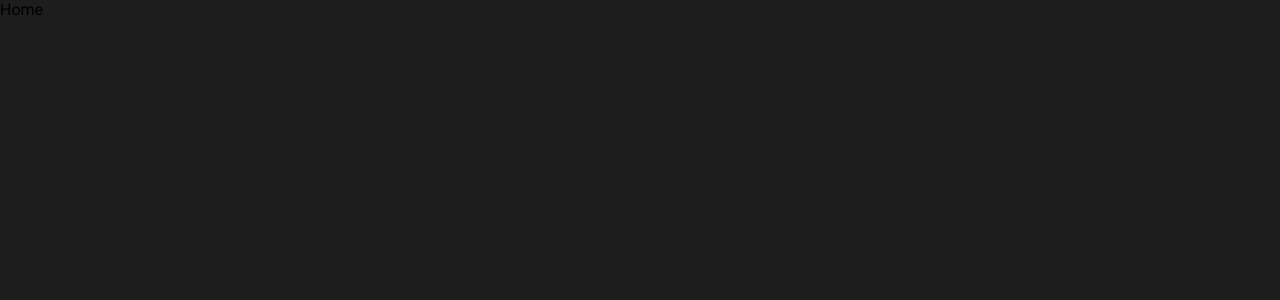
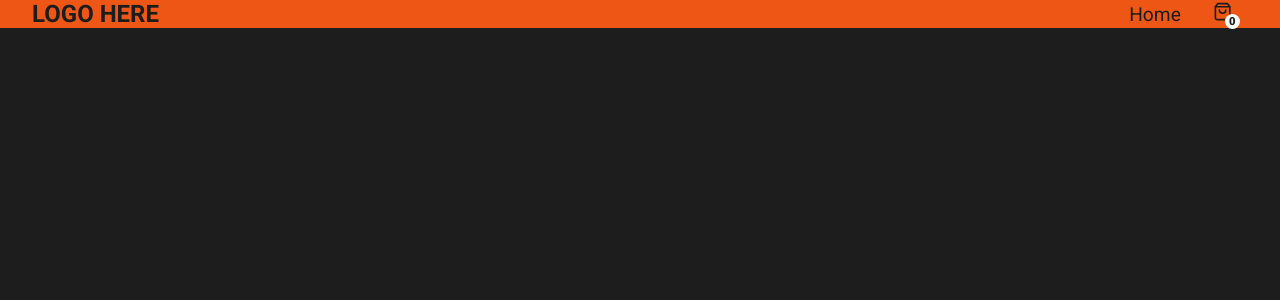
Before and after one commit to umeshkhatiwada13/react-shopping-cart, a React (Create React App) app: page / in a window 1280 px wide. Shown: the top 300 px of the page. Built offline with nearby package versions, Linux system fonts and the light colour scheme.

Commit message:
working on card component on home

```diff
--- a/src/App.js
+++ b/src/App.js
@@ -1,10 +1,12 @@
 import { BrowserRouter as Router, Routes, Route } from 'react-router-dom';
 import Home from './components/Home';
+import Header from './components/Header';
 import "./styles/app.scss";
 
 function App() {
   return (
     <Router>
+      <Header />
       <Routes>
         <Route path="/" element={<Home />} />
       </Routes>
--- /dev/null
+++ b/src/components/Header.jsx
@@ -0,0 +1,20 @@
+import React from 'react';
+import { Link } from 'react-router-dom';
+import { FiShoppingBag } from 'react-icons/fi';
+
+const Header = () => {
+    return (
+        <nav>
+            <h2>Logo Here</h2>
+            <div>
+                <Link to={'/'}>Home</Link>
+                <Link to={'/cart'}>
+                    <FiShoppingBag />
+                    <p>0</p>
+                </Link>
+            </div>
+        </nav>
+    )
+}
+
+export default Header
--- a/src/components/Home.jsx
+++ b/src/components/Home.jsx
@@ -1,9 +1,45 @@
 import React from 'react';
 
 const Home = () => {
+    const productList = [{
+        id: 1,
+        name: "Mac",
+        price: 200,
+        imgSrc: "test",
+        handler: "test123"
+    },
+    {
+        id: 2,
+        name: "Earphone",
+        price: 50,
+        imgSrc: "test"
+    },]
     return (
-        <div>Home</div>
-    )
+        <div className='home'>
+            {
+                productList.map((i) => (
+                    <ProductCard
+                        id={i.id}
+                        key={i.id}
+                        name={i.name}
+                        price={i.price}
+                        imgSrc={i.imgSrc}
+                        handler={i.handler}
+                    />
+                ))
+            }
+        </div>
+    );
+};
+
+const ProductCard = ({ id, name, price, imgSrc, handler }) => {
+    console.log('data ', name);
+    <div className="productCard">
+        <img src={imgSrc} alt={name} />
+        <p>{name}</p>
+        <h4>${price}</h4>
+        <button onClick={() => handler({ id, name, price, quantity: 1, imgSrc })}>Add to Cart</button>
+    </div>
 }
 
-export default Home
+export default Home;
```
